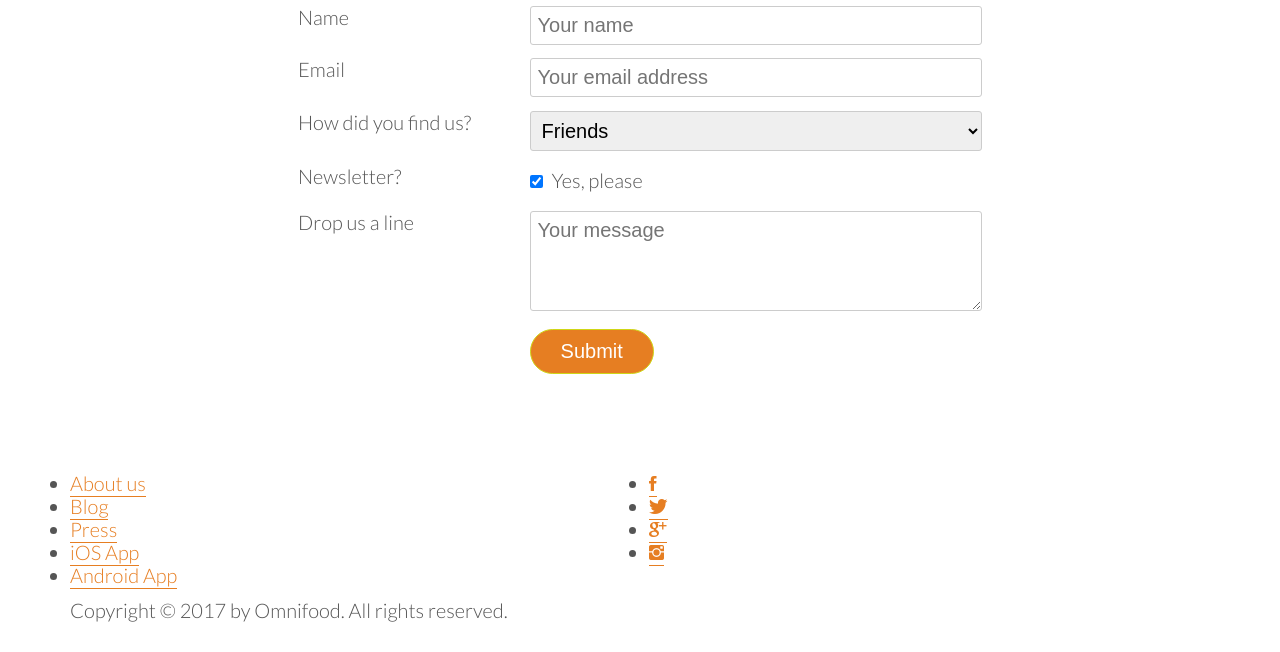
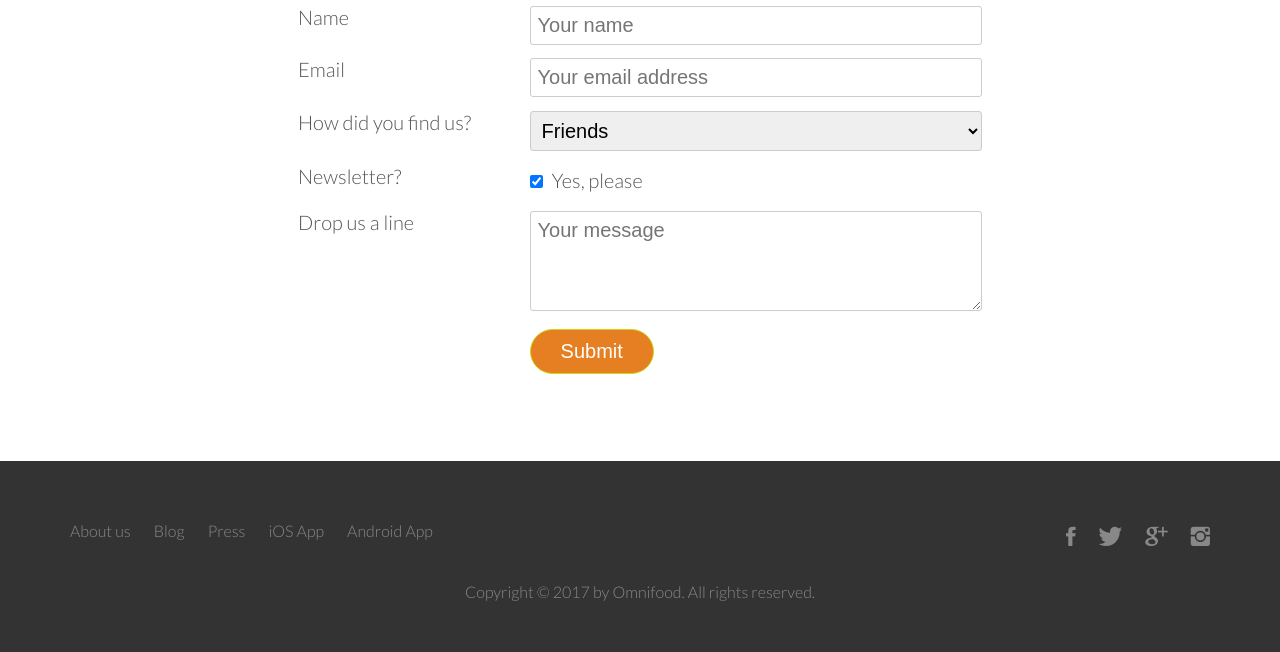
Before and after one commit to aindriu80/Omnifood2, a PHP site: page / in a window 1280 px wide. Shown: the part 4839-5491 px from the top of the page. Before the commit the page ends 5461 px from the top, so only its background shows below. Run offline with PHP 8.4, Linux system fonts and the light colour scheme; some web fonts are replaced.

Commit message:
Footer - CSS style and layout

```diff
--- a/resources/css/style.css
+++ b/resources/css/style.css
@@ -498,3 +498,84 @@ input[type=checkbox]{
 }
 
 *:focus {outline: none;}
+
+
+
+
+/*-----------------------------------------
+-------------- Footer ---------------------
+-----------------------------------------*/
+
+footer {
+    background-color: #333;
+    padding: 50px;
+    font-size: 80%;
+}
+
+.footer-nav {
+    list-style: none;
+    float: left;
+}
+
+.social-links {
+    list-style: none;
+    float: right;
+}
+
+.footer-nav li,
+.social-links li {
+    display: inline-block;
+    margin-right: 20px;
+}
+
+.footer-nav li:last-child,
+.social-links li:last-child {
+    margin-right: 0;
+}
+
+.footer-nav li a:link,
+.footer-nav li a:visited,
+.social-links li a:link,
+.social-links li a:visited {
+    text-decoration: none;
+    border: 0;
+    color: #888;
+    transition: color 0.2s;
+}
+
+.footer-nav li a:hover,
+.footer-nav li a:active {
+    color: #ddd;
+}
+.ion-social-facebook,
+.ion-social-twitter,
+.ion-social-googleplus,
+.ion-social-instagram{
+    transition: color 0.2s;
+}
+
+
+.social-links li a:link,
+.social-links li a:visited {
+    font-size: 160%;
+}
+
+.ion-social-facebook:hover {
+    color:#3b5998;
+}
+
+.ion-social-twitter:hover {
+    color:#55acee;
+}
+.ion-social-googleplus:hover {
+    color:#dd4b39;
+}
+.ion-social-instagram:hover {
+    color:#125688;
+}
+
+footer p {
+    color: #888;
+    text-align: center;
+    margin-top: 20px;
+}
```
Also changed, not shown: index.html (+0 -16 lines).
